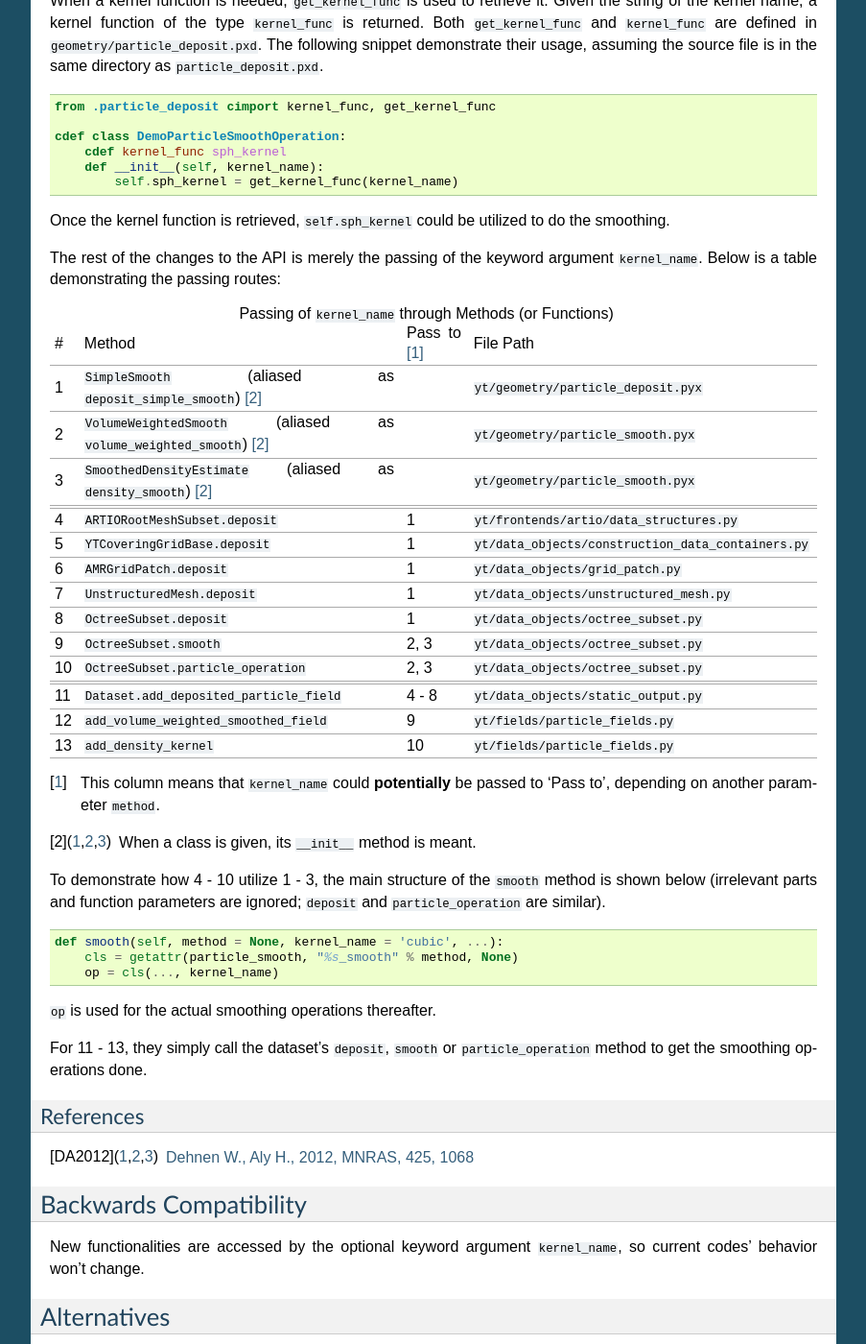
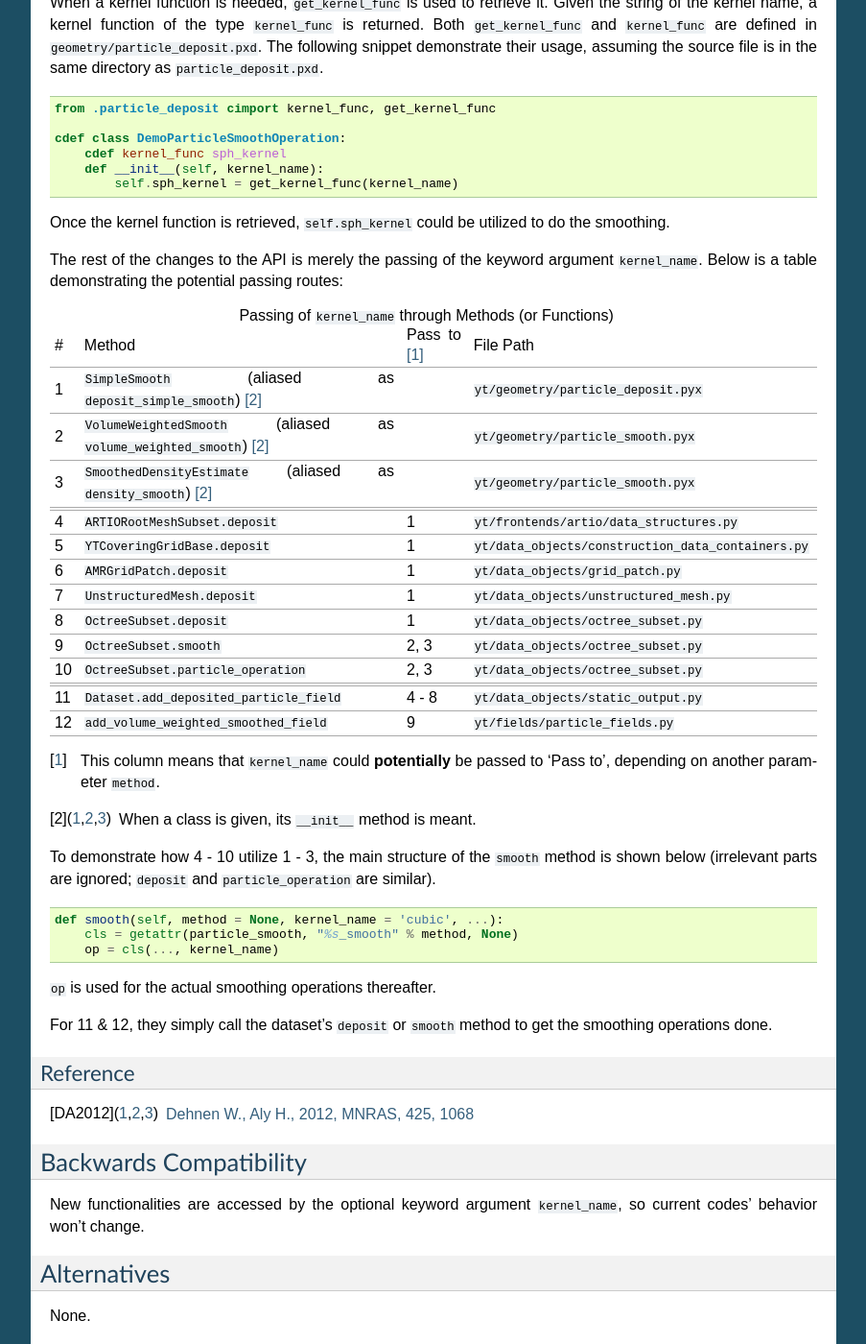
Before and after one commit to yt-project/ytep, a Sphinx documentation site: the page built from source/YTEPs/YTEP-0024.rst, in a window 1280 px wide and 1400 px high, scrolled down 1603 px. Shown: the whole window at 96% size, without its empty margins (198-1101 px from the left). Built offline with Sphinx 7.4.7, drawn with Linux system fonts in a browser that asks for light colours; formulas are drawn with MathJax 3; some of the changed text lies outside the part shown.

Commit message:
exclude add_density_kernel and minor changes

```diff
--- a/source/YTEPs/YTEP-0024.rst
+++ b/source/YTEPs/YTEP-0024.rst
@@ -38,7 +38,7 @@ The bigger challenge is the design of a convenient user interface for future use
 User Interface
 ++++++++++++++
 
-Future users can specify the kernel to use in the smoothing operations by passing a keyword argument ``kernel_name`` to the relevant functions. Currently, functions with potential access to kernels include ``Dataset.add_deposited_particle_field``, ``add_volume_weighted_smoothed_field`` and ``add_density_kernel``. The naming scheme for fields added through these functions is an extension of the scheme described in `SPH Fields <http://yt-project.org/docs/dev/analyzing/fields.html#sph-fields)>`_. It is proposed by Nathan Goldbaum in `this yt-dev thread <http://lists.spacepope.org/pipermail/yt-dev-spacepope.org/2015-July/019478.html>`_. So a field smoothed by a certain kernel can be accessed by ``('deposit', 'particletype_kernelname_smoothed_fieldname')``, except for the cubic spline kernel, whose smoothed field remains to be ``('deposit', 'particletype_smoothed_fieldname')`` (the same as before).
+Future users can specify the kernel to use in the smoothing operations by passing a keyword argument ``kernel_name`` to the relevant functions. Currently, functions with potential access to kernels include ``Dataset.add_deposited_particle_field`` and ``add_volume_weighted_smoothed_field``. The naming scheme for fields added through these functions is an extension of the scheme described in `SPH Fields <http://yt-project.org/docs/dev/analyzing/fields.html#sph-fields)>`_, which is proposed by Nathan Goldbaum in `this yt-dev thread <http://lists.spacepope.org/pipermail/yt-dev-spacepope.org/2015-July/019478.html>`_. So a field smoothed by a certain kernel can be accessed by ``('deposit', 'particletype_kernelname_smoothed_fieldname')``, except for the cubic spline kernel, whose smoothed field remains to be ``('deposit', 'particletype_smoothed_fieldname')`` (the same as before).
 
 For example, as demonstrated by the following code, the particle field ``('PartType0', 'Density')`` is smoothed using a quintic kernel, and the resultant smoothed field could be accessed by ``('deposit', 'PartType0_quintic_smoothed_Density')``.
 
@@ -93,7 +93,7 @@ When a kernel function is needed, ``get_kernel_func`` is used to retrieve it. Gi
 
 Once the kernel function is retrieved, ``self.sph_kernel`` could be utilized to do the smoothing.
 
-The rest of the changes to the API is merely the passing of the keyword argument ``kernel_name``. Below is a table demonstrating the passing routes:
+The rest of the changes to the API is merely the passing of the keyword argument ``kernel_name``. Below is a table demonstrating the potential passing routes:
 
 .. list-table:: Passing of ``kernel_name`` through Methods (or Functions)
    :widths: 1 13 3 10
@@ -158,15 +158,11 @@ The rest of the changes to the API is merely the passing of the keyword argument
      - ``add_volume_weighted_smoothed_field``
      - 9
      - ``yt/fields/particle_fields.py``
-   * - 13
-     - ``add_density_kernel``
-     - 10
-     - ``yt/fields/particle_fields.py``
 
 .. [#pass] This column means that ``kernel_name`` could **potentially** be passed to 'Pass to', depending on another parameter ``method``.
 .. [#cls] When a class is given, its ``__init__`` method is meant.
 
-To demonstrate how 4 - 10 utilize 1 - 3, the main structure of the ``smooth`` method is shown below (irrelevant parts and function parameters are ignored; ``deposit`` and ``particle_operation`` are similar).
+To demonstrate how 4 - 10 utilize 1 - 3, the main structure of the ``smooth`` method is shown below (irrelevant parts are ignored; ``deposit`` and ``particle_operation`` are similar).
 
 .. code-block:: python
 
@@ -176,10 +172,10 @@ To demonstrate how 4 - 10 utilize 1 - 3, the main structure of the ``smooth`` me
 
 ``op`` is used for the actual smoothing operations thereafter.
 
-For 11 - 13, they simply call the dataset's ``deposit``, ``smooth`` or ``particle_operation`` method to get the smoothing operations done.
+For 11 & 12, they simply call the dataset's ``deposit`` or ``smooth`` method to get the smoothing operations done.
 
-References
-++++++++++
+Reference
++++++++++
 
 .. [DA2012] `Dehnen W., Aly H., 2012, MNRAS, 425, 1068 <http://adsabs.harvard.edu/abs/2012MNRAS.425.1068D>`_
 
```
